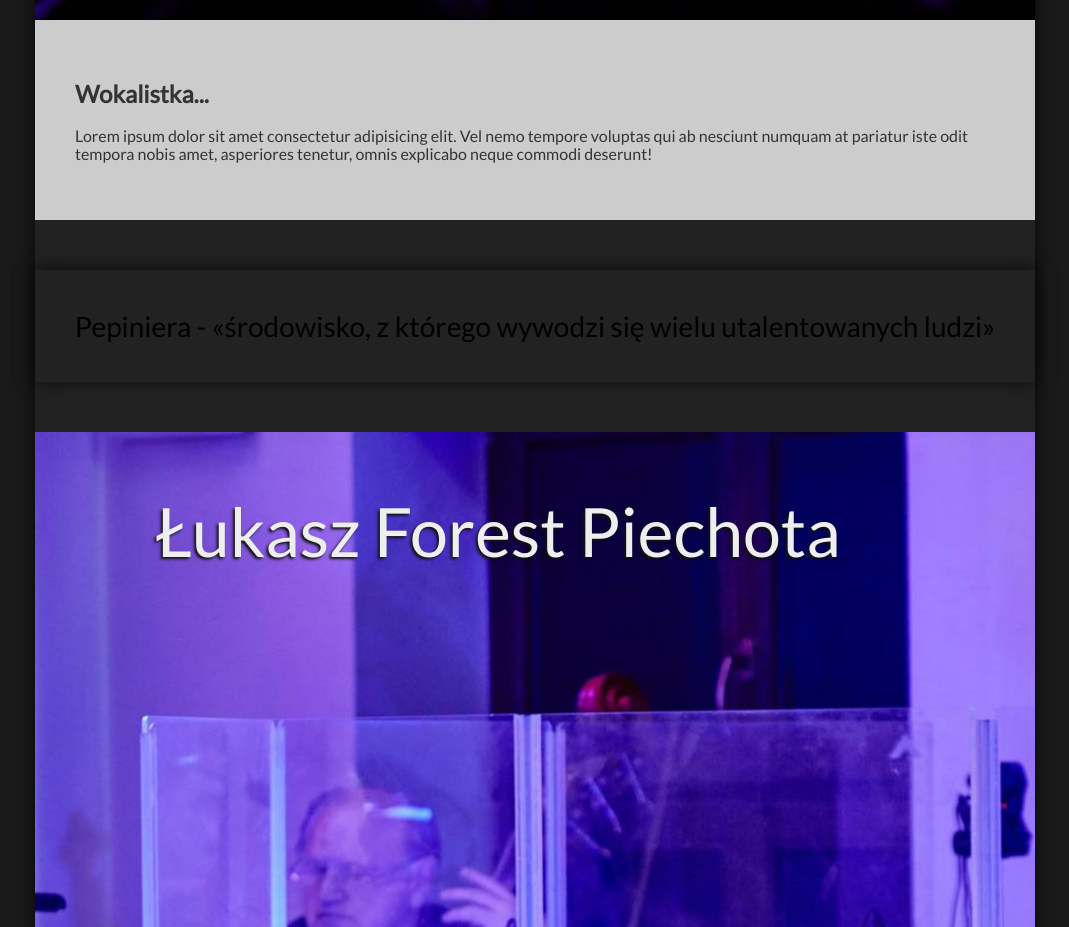
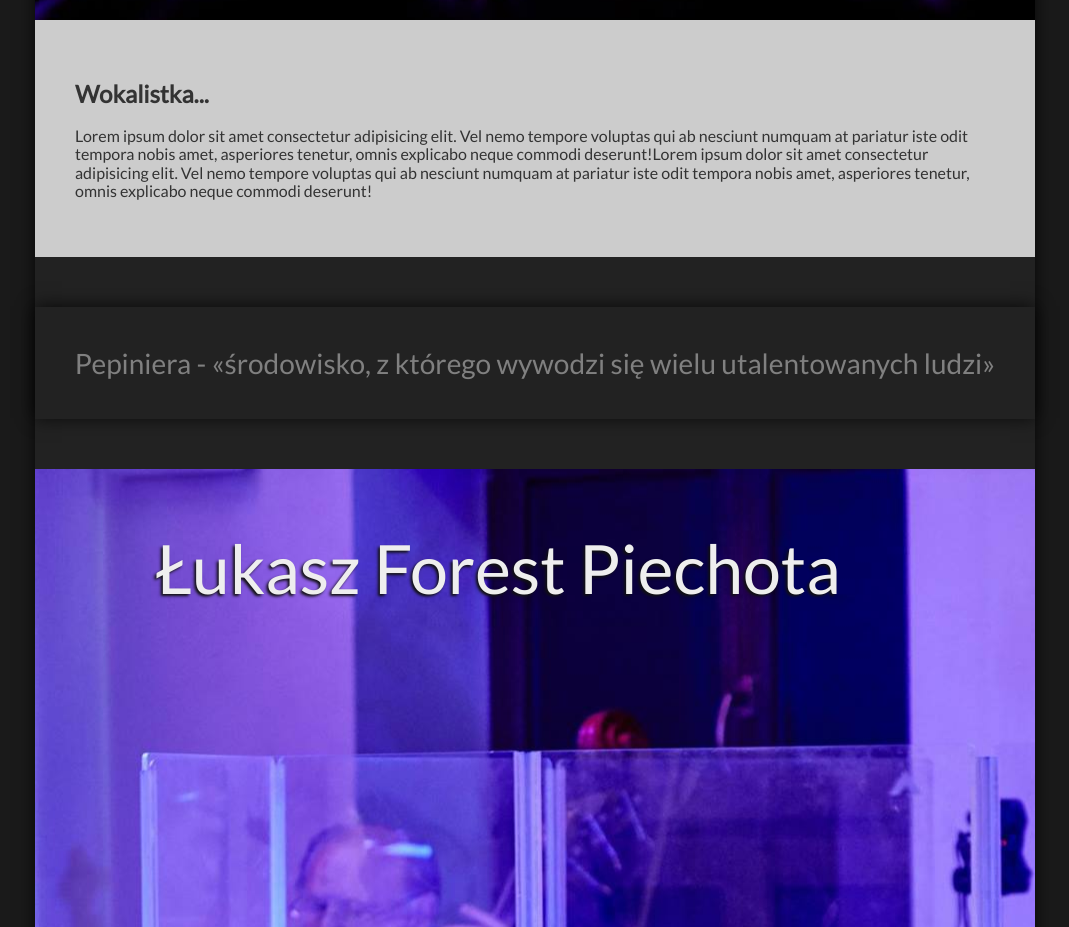
Before and after one commit to Lukas-piano/homepage, a plain HTML site: page index.html in a window 1280 px wide. Shown: the part 1300-2227 px from the top of the page, without its empty margins (105-1174 px from the left). Drawn offline with nearby package versions, Linux system fonts and the light colour scheme.

Commit message:
Added text in first paragraph

```diff
--- a/css/section.css
+++ b/css/section.css
@@ -20,6 +20,7 @@
 }
 
 .section__pepinieraMeaning {
+    color: hsl(0, 0%, 50%);
     margin: 50px 0;
     font-size: 28px;
     padding: 40px 20px;
--- a/index.html
+++ b/index.html
@@ -28,6 +28,8 @@
             <h2>Wokalistka...</h2>
             <p>Lorem ipsum dolor sit amet consectetur adipisicing elit. Vel nemo tempore
                 voluptas qui ab nesciunt numquam at pariatur iste odit tempora nobis amet, asperiores tenetur, omnis
+                explicabo neque commodi deserunt!Lorem ipsum dolor sit amet consectetur adipisicing elit. Vel nemo tempore
+                voluptas qui ab nesciunt numquam at pariatur iste odit tempora nobis amet, asperiores tenetur, omnis
                 explicabo neque commodi deserunt!</p>
         </div>
         <div class="section__pepinieraMeaning">Pepiniera - «środowisko, z którego wywodzi się wielu utalentowanych
```
